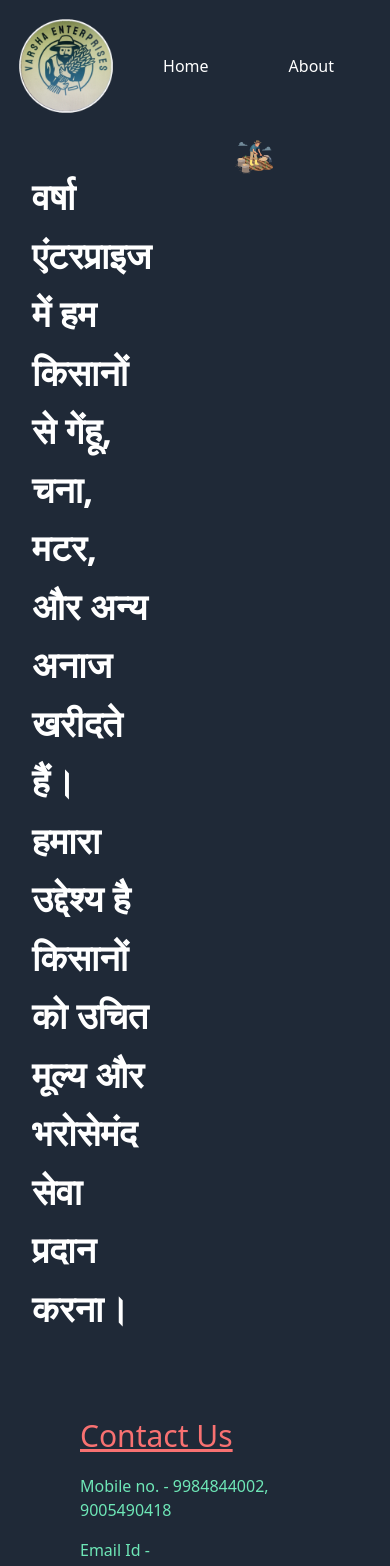
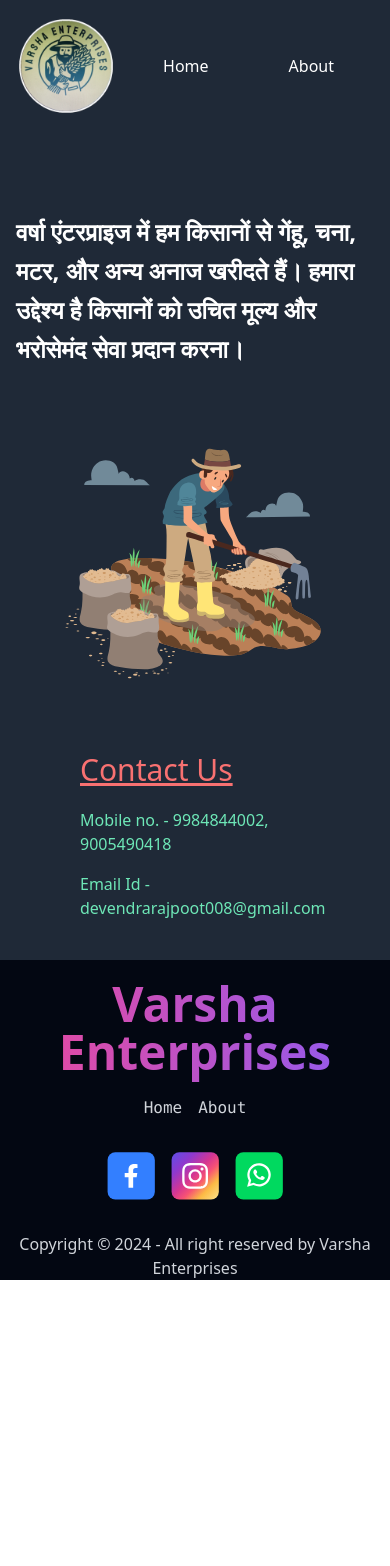
Before and after one commit to nikh022/enterprise, a React (Vite) app: page / in a window 390 px wide. Shown: the top 1566 px of the page. After the commit the page ends 1280 px from the top, so only its background shows below. Built offline with nearby package versions, Linux system fonts and the light colour scheme.

Commit message:
making mobile comfortable website

```diff
--- a/src/components/footer.jsx
+++ b/src/components/footer.jsx
@@ -5,8 +5,8 @@ export default function Footer() {
     <>
       <div>
 
-        <div class="text-5xl font-extrabold ...">
-          <span class="py-5 flex justify-center bg-clip-text text-transparent bg-gradient-to-r from-pink-500 to-violet-500">
+        <div className="text-5xl font-extrabold ...">
+          <span className="py-5 flex justify-center text-center sm:text-left bg-clip-text text-transparent bg-gradient-to-r from-pink-500 to-violet-500">
             Varsha Enterprises
           </span>
         </div>
@@ -19,8 +19,8 @@ export default function Footer() {
           </div>
         </div>
         <div>
-          <div class=" w-full h-auto py-8 flex items-center justify-center gap-4 flex-wrap">
-            <button class="group transition-all duration-500 hover:-translate-y-2">
+          <div className=" w-full h-auto py-8 flex items-center justify-center gap-4 flex-wrap">
+            <button className="group transition-all duration-500 hover:-translate-y-2">
               <svg
                 xmlns="http://www.w3.org/2000/svg"
                 width="48"
@@ -41,7 +41,7 @@ export default function Footer() {
                 />
               </svg>
             </button>
-            <button class="group transition-all duration-500 hover:-translate-y-2">
+            <button className="group transition-all duration-500 hover:-translate-y-2">
               <svg
                 xmlns="http://www.w3.org/2000/svg"
                 width="48"
@@ -69,17 +69,17 @@ export default function Footer() {
                     y2="-2.46459e-06"
                     gradientUnits="userSpaceOnUse"
                   >
-                    <stop stop-color="#FBE18A" />
-                    <stop offset="0.21" stop-color="#FCBB45" />
-                    <stop offset="0.38" stop-color="#F75274" />
-                    <stop offset="0.52" stop-color="#D53692" />
-                    <stop offset="0.74" stop-color="#8F39CE" />
-                    <stop offset="1" stop-color="#5B4FE9" />
+                    <stop stopColor="#FBE18A" />
+                    <stop offset="0.21" stopColor="#FCBB45" />
+                    <stop offset="0.38" stopColor="#F75274" />
+                    <stop offset="0.52" stopColor="#D53692" />
+                    <stop offset="0.74" stopColor="#8F39CE" />
+                    <stop offset="1" stopColor="#5B4FE9" />
                   </linearGradient>
                 </defs>
               </svg>
             </button>
-            <button class="group transition-all duration-500 hover:-translate-y-2">
+            <button className="group transition-all duration-500 hover:-translate-y-2">
               <svg
                 xmlns="http://www.w3.org/2000/svg"
                 width="48"
@@ -99,15 +99,15 @@ export default function Footer() {
                   fill="white"
                 />
                 <path
-                  fill-rule="evenodd"
-                  clip-rule="evenodd"
+                  fillRule="evenodd"
+                  clipRule="evenodd"
                   d="M54.9566 46.8847C54.5093 46.5249 53.9856 46.2716 53.4254 46.1442C52.8651 46.0168 52.2831 46.0186 51.7236 46.1495C50.8831 46.4977 50.3399 47.8134 49.7968 48.4713C49.6823 48.629 49.514 48.7396 49.3235 48.7823C49.133 48.8251 48.9335 48.797 48.7623 48.7034C45.6849 47.5012 43.1055 45.2965 41.4429 42.4475C41.3011 42.2697 41.2339 42.044 41.2557 41.8178C41.2774 41.5916 41.3862 41.3827 41.5593 41.235C42.165 40.6368 42.6098 39.8959 42.8524 39.0809C42.9063 38.1818 42.6998 37.2863 42.2576 36.5011C41.9157 35.4002 41.265 34.42 40.3825 33.6762C39.9273 33.472 39.4225 33.4036 38.9292 33.4791C38.4359 33.5546 37.975 33.7709 37.6021 34.1019C36.9548 34.6589 36.4411 35.3537 36.0987 36.135C35.7562 36.9163 35.5939 37.7643 35.6236 38.6165C35.6256 39.0951 35.6864 39.5716 35.8046 40.0354C36.1049 41.1497 36.5667 42.2144 37.1754 43.1956C37.6145 43.9473 38.0937 44.6749 38.6108 45.3755C40.2914 47.6767 42.4038 49.6305 44.831 51.1284C46.049 51.8897 47.3507 52.5086 48.7105 52.973C50.1231 53.6117 51.6827 53.8568 53.2237 53.6824C54.1018 53.5499 54.9337 53.2041 55.6462 52.6755C56.3588 52.1469 56.9302 51.4518 57.3102 50.6512C57.5334 50.1675 57.6012 49.6269 57.5042 49.1033C57.2714 48.0327 55.836 47.4007 54.9566 46.8847Z"
                   fill="white"
                 />
               </svg>
             </button>
           </div>
-          <div className="text-gray-300 flex justify-center">
+          <div className="text-gray-300 text-center sm:text-left flex justify-center">
             <p>Copyright © 2024 - All right reserved by Varsha Enterprises</p>
           </div>
         </div>
--- a/src/pages/home.jsx
+++ b/src/pages/home.jsx
@@ -1,19 +1,24 @@
 import Contacts from "../components/contacts";
-import FarmImage from "../assets/farming.svg"
+import FarmImage from "../assets/farming.svg";
 
 export default function Home() {
     return (
-        <div className="flex mx-8"> {/* Adds vertical space between elements */}
-            <div className="w-1/2">
-                <h2 className="text-4xl pt-9 pb-10 font-bold text-white leading-relaxed">
+        <div className="flex flex-col md:flex-row items-center md:items-start mx-4 md:mx-8"> {/* Responsive flex direction */}
+            <div className="w-full md:w-1/2">
+                <h2 className="text-2xl sm:text-3xl md:text-4xl pt-20 font-bold text-white leading-relaxed md:leading-snug">
                     वर्षा एंटरप्राइज में हम किसानों से गेंहू, चना, मटर, और अन्य अनाज खरीदते हैं।
                     हमारा उद्देश्य है किसानों को उचित मूल्य और भरोसेमंद सेवा प्रदान करना।
                 </h2>
-
             </div>
-            <div className="mx-20">
-                <img className="h-auto max-w-full " height={500} width={500} src={FarmImage} alt="image description" />
+            <div className="w-full md:w-1/2 flex justify-center md:justify-start mt-6 md:mt-0">
+                <img
+                    className="h-auto max-w-xs sm:max-w-sm md:max-w-full mx-auto"
+                    height={500}
+                    width={500}
+                    src={FarmImage}
+                    alt="image description"
+                />
             </div>
         </div>
-    )
+    );
 }
```
